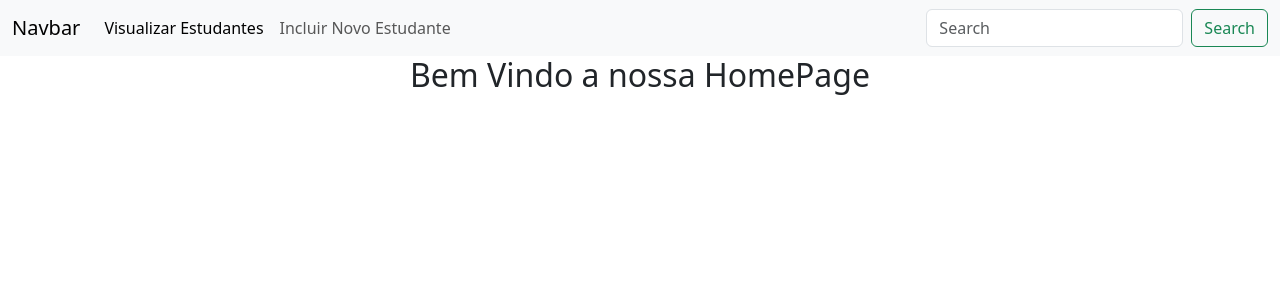
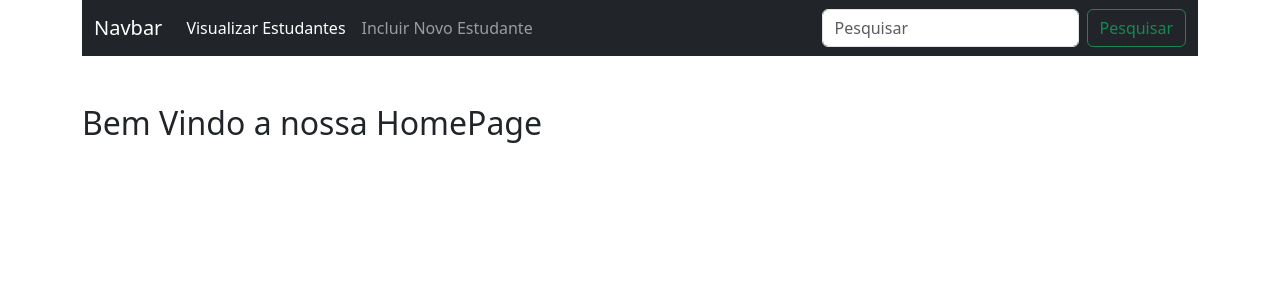
Before and after one commit to tarishenrique/springboot-react-frontend, a React (Create React App) app: page / in a window 1280 px wide. Shown: the top 300 px of the page. Built offline with nearby package versions, Linux system fonts and the light colour scheme.

Commit message:
Ajustes de estilização da tela de listagem de estudantes

```diff
--- a/package.json
+++ b/package.json
@@ -10,8 +10,10 @@
     "bootstrap": "^5.3.3",
     "react": "^18.3.1",
     "react-dom": "^18.3.1",
+    "react-icons": "^5.3.0",
     "react-router-dom": "^6.24.1",
     "react-scripts": "5.0.1",
+    "sbr-client": "file:",
     "web-vitals": "^2.1.4"
   },
   "scripts": {
--- a/src/App.js
+++ b/src/App.js
@@ -10,17 +10,17 @@ import { BrowserRouter as Router, Routes, Route } from "react-router-dom";
 
 function App() {
   return (
-    <div className="App">
+    <main className="container mb-5">
       <Router>
         <NavBar />
         <Routes>
           <Route exact path="/" element={<Home />} />
-          <Route path="/visualizar-estudantes" element={<EstudanteView />} />
-          <Route path="/adicionar-estudantes" element={<EstudanteView />} />
+          <Route exact path="/visualizar-estudantes" element={<EstudanteView />} />
+          <Route exact path="/adicionar-estudantes" element={<EstudanteView />} />
         </Routes>
       </Router>
 
-    </div>
+    </main>
   );
 }
 
--- a/src/component/common/NavBar.js
+++ b/src/component/common/NavBar.js
@@ -3,7 +3,7 @@ import { Link } from 'react-router-dom'
 
 const NavBar = () => {
   return (
-    <nav className="navbar navbar-expand-lg bg-light">
+    <nav className="navbar navbar-expand-lg navbar-dark bg-dark mb-5">
         <div className="container-fluid">
             <Link to={"/"} className="navbar-brand" >
                 Navbar
@@ -25,8 +25,8 @@ const NavBar = () => {
                     </li>
                 </ul>
                 <form className="d-flex" role="search">
-                    <input className="form-control me-2" type="search" placeholder="Search" aria-label="Search"/>
-                    <button className="btn btn-outline-success" type="submit">Search</button>
+                    <input className="form-control me-2" type="search" placeholder="Pesquisar" aria-label="Search"/>
+                    <button className="btn btn-outline-success" type="submit">Pesquisar</button>
                 </form>
             </div>
         </div>
--- a/src/component/estudante/EstudanteView.js
+++ b/src/component/estudante/EstudanteView.js
@@ -1,5 +1,8 @@
 import React, { useEffect, useState } from "react";
 import axios from "axios";
+import { FaEdit, FaTrashAlt } from "react-icons/fa";
+import { Link } from "react-router-dom";
+import { FaEye } from "react-icons/fa6";
 
 const EstudanteView = () => {
   const [estudantes, setEstudantes] = useState([]);
@@ -21,7 +24,7 @@ const EstudanteView = () => {
 
   return (
     <section>
-      <table className="table table-bordered table-hover">
+      <table className="table table-bordered table-hover shadow">
         <thead>
           <tr className="text-center">
             <th>Id</th>
@@ -44,13 +47,19 @@ const EstudanteView = () => {
               <td>{estudante.email}</td>
               <td>{estudante.departamento}</td>
               <td className="mx-2">
-                <button className="btn btn-info">Visualizar</button>
+                <Link to={`/visualizar-estudante/${estudante.estudanteId}`} className="btn btn-info">
+                  <FaEye/>
+                </Link>
               </td>
               <td className="mx-2">
-                <button className="btn btn-warning">Editar</button>
+                <Link to={`/editar-estudante/${estudante.estudanteId}`} className="btn btn-warning">
+                  <FaEdit/>
+                </Link>
               </td>
               <td className="mx-2">
-                <button className="btn btn-danger">Excluir</button>
+                <button className="btn btn-danger">
+                  <FaTrashAlt/>
+                </button>
               </td>
             </tr>
           ))}
```
Also changed, not shown: 1 other file (tests, documents, lock files or other folders).
